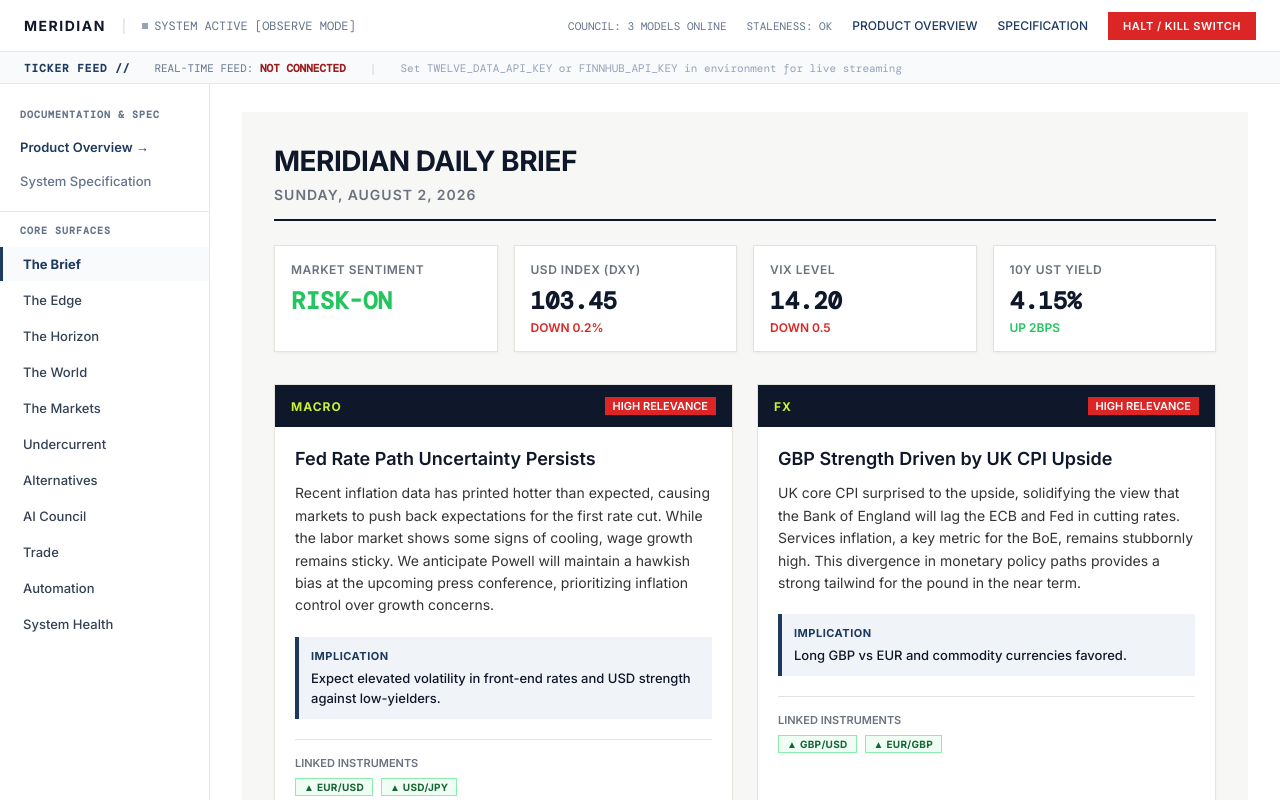
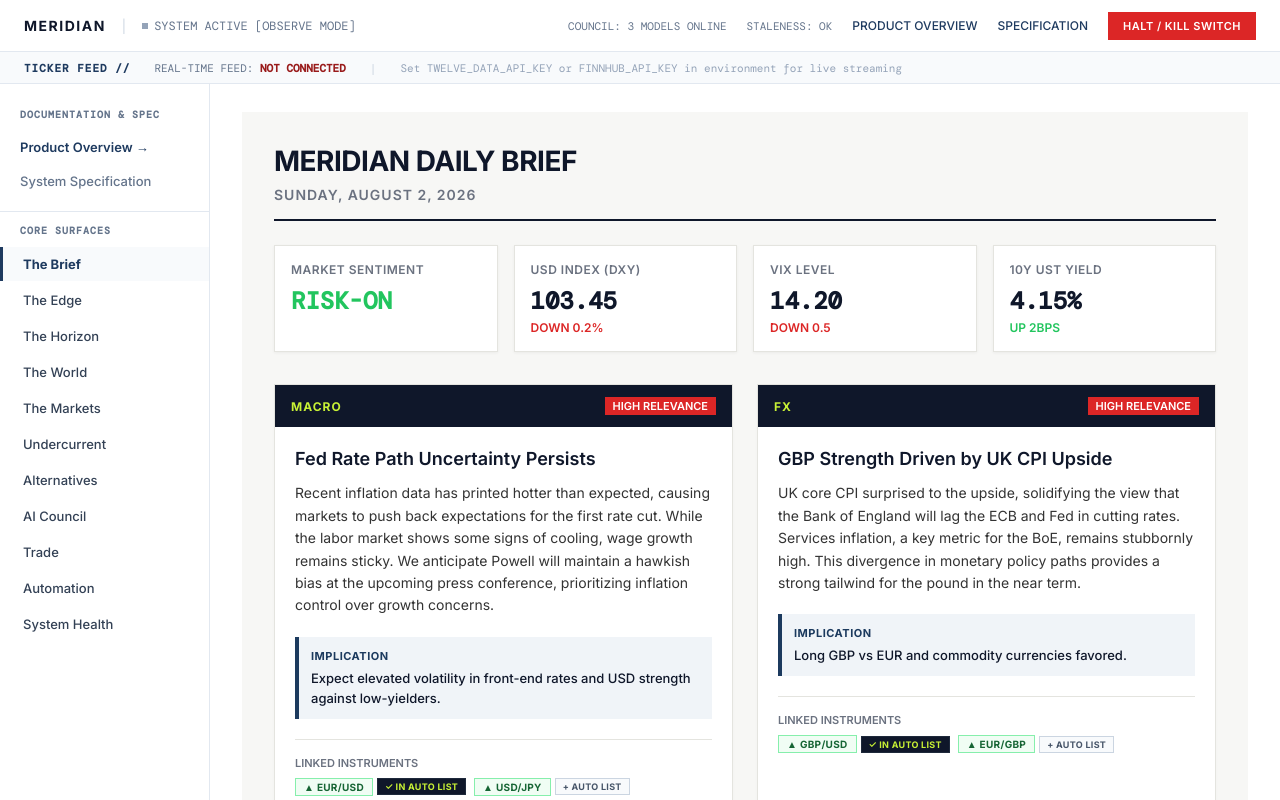
Before and after one commit to PeteCurrey/investmentcentre.ag.v001, a Next.js app in the folder apps/terminal/: page /brief in a window 1280 px wide. Shown: the top 800 px of the page. Built offline with nearby package versions, Linux system fonts and the light colour scheme; a web font is replaced by a local one.

Commit message:
feat: universal +AUTO LIST button across all pages, synced with autotrader engine selected instruments

```diff
--- a/apps/terminal/src/app/(console)/brief/page.tsx
+++ b/apps/terminal/src/app/(console)/brief/page.tsx
@@ -2,6 +2,7 @@
 
 import React from 'react';
 import TradeButton from '../../../components/TradeButton';
+import AutoListButton from '../../../components/AutoListButton';
 import { INSTRUMENT_UNIVERSE } from '../../../lib/instruments';
 
 export default function BriefPage() {
@@ -101,10 +102,15 @@ export default function BriefPage() {
 
               <div style={{ borderTop: '1px solid #E4E4DF', paddingTop: '16px' }}>
                 <span style={{ fontSize: '11px', fontWeight: 600, color: '#6B7280', display: 'block', marginBottom: '8px' }}>LINKED INSTRUMENTS</span>
-                <div style={{ display: 'flex', gap: '8px', flexWrap: 'wrap' }}>
+                <div style={{ display: 'flex', gap: '8px', flexWrap: 'wrap', alignItems: 'center' }}>
                   {brief.instruments.map(symbol => {
                     const inst = INSTRUMENT_UNIVERSE.find(i => i.symbol === symbol);
-                    return inst ? <TradeButton key={symbol} instrument={inst} /> : null;
+                    return inst ? (
+                      <div key={symbol} style={{ display: 'inline-flex', gap: '4px', alignItems: 'center' }}>
+                        <TradeButton instrument={inst} />
+                        <AutoListButton symbol={symbol} />
+                      </div>
+                    ) : null;
                   })}
                 </div>
               </div>
--- a/apps/terminal/src/app/(console)/edge/page.tsx
+++ b/apps/terminal/src/app/(console)/edge/page.tsx
@@ -3,6 +3,7 @@
 import React, { useState, useMemo, useEffect } from 'react';
 import { INSTRUMENT_UNIVERSE, ASSET_CLASS_LABELS, ASSET_CLASS_COLORS } from '../../../lib/instruments';
 import TradeButton from '../../../components/TradeButton';
+import AutoListButton from '../../../components/AutoListButton';
 
 // Mock signal generator
 const generateSignals = () => {
@@ -232,7 +233,10 @@ export default function EdgePage() {
                     </div>
                   </td>
                   <td style={{ padding: '12px 16px', textAlign: 'right' }}>
-                    <TradeButton instrument={{ symbol: signal.symbol, oandaId: signal.oandaId }} />
+                    <div style={{ display: 'inline-flex', gap: '6px', alignItems: 'center' }}>
+                      <AutoListButton symbol={signal.symbol} />
+                      <TradeButton instrument={{ symbol: signal.symbol, oandaId: signal.oandaId }} />
+                    </div>
                   </td>
                 </tr>
               ))}
--- a/apps/terminal/src/app/(console)/markets/page.tsx
+++ b/apps/terminal/src/app/(console)/markets/page.tsx
@@ -10,6 +10,7 @@ import {
   Instrument
 } from '../../../lib/instruments';
 import TradeButton from '../../../components/TradeButton';
+import AutoListButton from '../../../components/AutoListButton';
 
 type PriceData = {
   price: string;
@@ -347,7 +348,8 @@ export default function MarketsPage() {
                           {renderChange(priceData.change)}
                         </td>
                         <td style={{ padding: '16px', textAlign: 'right', width: '20%' }}>
-                          <div style={{ display: 'flex', gap: '8px', justifyContent: 'flex-end' }}>
+                          <div style={{ display: 'flex', gap: '8px', justifyContent: 'flex-end', alignItems: 'center' }}>
+                            <AutoListButton symbol={inst.symbol} />
                             <TradeButton
                               instrument={inst}
                               direction="SELL"
--- a/apps/terminal/src/app/(console)/undercurrent/page.tsx
+++ b/apps/terminal/src/app/(console)/undercurrent/page.tsx
@@ -2,6 +2,7 @@
 
 import React from 'react';
 import TradeButton from '../../../components/TradeButton';
+import AutoListButton from '../../../components/AutoListButton';
 import { INSTRUMENT_UNIVERSE } from '../../../lib/instruments';
 
 export default function UndercurrentPage() {
@@ -135,7 +136,10 @@ export default function UndercurrentPage() {
                   <td style={{ padding: '12px 16px', fontFamily: '"DM Mono", monospace' }}>{row.cot > 0 ? '+' : ''}{row.cot.toLocaleString()}</td>
                   <td style={{ padding: '12px 16px', fontWeight: 700, fontSize: '12px', color: row.signal.includes('BUY') ? '#22C55E' : row.signal.includes('SELL') ? '#DC2626' : '#6B7280' }}>{row.signal}</td>
                   <td style={{ padding: '12px 16px' }}>
-                    <TradeButton instrument={{ symbol: row.symbol, oandaId: row.oandaId }} />
+                    <div style={{ display: 'inline-flex', gap: '6px', alignItems: 'center' }}>
+                      <AutoListButton symbol={row.symbol} />
+                      <TradeButton instrument={{ symbol: row.symbol, oandaId: row.oandaId }} />
+                    </div>
                   </td>
                 </tr>
               ))}
--- /dev/null
+++ b/apps/terminal/src/components/AutoListButton.tsx
@@ -0,0 +1,124 @@
+'use client';
+
+import React, { useState, useEffect } from 'react';
+
+interface AutoListButtonProps {
+  symbol: string;
+  size?: 'sm' | 'md';
+}
+
+const STORAGE_KEY = 'meridian_auto_trading_list';
+const DEFAULT_LIST = ['GBP/USD', 'EUR/USD', 'XAU/USD'];
+
+export function getStoredAutoList(): string[] {
+  if (typeof window === 'undefined') return DEFAULT_LIST;
+  try {
+    const raw = localStorage.getItem(STORAGE_KEY);
+    if (!raw) return DEFAULT_LIST;
+    const parsed = JSON.parse(raw);
+    return Array.isArray(parsed) ? parsed : DEFAULT_LIST;
+  } catch {
+    return DEFAULT_LIST;
+  }
+}
+
+export function setStoredAutoList(list: string[]) {
+  if (typeof window === 'undefined') return;
+  try {
+    localStorage.setItem(STORAGE_KEY, JSON.stringify(list));
+    window.dispatchEvent(new CustomEvent('meridian_autolist_changed', { detail: list }));
+    // Sync with backend autotrader engine
+    fetch('/api/autotrader', {
+      method: 'POST',
+      headers: { 'Content-Type': 'application/json' },
+      body: JSON.stringify({ selectedInstruments: list })
+    }).catch(() => {});
+  } catch {}
+}
+
+export default function AutoListButton({ symbol, size = 'sm' }: AutoListButtonProps) {
+  const [inList, setInList] = useState(false);
+  const [loading, setLoading] = useState(false);
+
+  useEffect(() => {
+    const updateState = () => {
+      const list = getStoredAutoList();
+      setInList(list.includes(symbol));
+    };
+
+    updateState();
+
+    const handleCustomEvent = (e: Event) => {
+      const detail = (e as CustomEvent).detail;
+      if (Array.isArray(detail)) {
+        setInList(detail.includes(symbol));
+      } else {
+        updateState();
+      }
+    };
+
+    window.addEventListener('meridian_autolist_changed', handleCustomEvent);
+    window.addEventListener('storage', updateState);
+    return () => {
+      window.removeEventListener('meridian_autolist_changed', handleCustomEvent);
+      window.removeEventListener('storage', updateState);
+    };
+  }, [symbol]);
+
+  const handleToggle = async (e: React.MouseEvent) => {
+    e.stopPropagation();
+    setLoading(true);
+    const currentList = getStoredAutoList();
+    let nextList: string[];
+    if (currentList.includes(symbol)) {
+      nextList = currentList.filter(s => s !== symbol);
+    } else {
+      nextList = [...currentList, symbol];
+    }
+
+    setStoredAutoList(nextList);
+    setInList(nextList.includes(symbol));
+    setLoading(false);
+  };
+
+  const isSmall = size === 'sm';
+
+  return (
+    <button
+      onClick={handleToggle}
+      disabled={loading}
+      title={inList ? `Remove ${symbol} from Auto-Trading List` : `Add ${symbol} to Auto-Trading List`}
+      style={{
+        display: 'inline-flex',
+        alignItems: 'center',
+        gap: '4px',
+        padding: isSmall ? '2px 7px' : '4px 10px',
+        fontSize: isSmall ? '9px' : '11px',
+        fontWeight: 700,
+        cursor: 'pointer',
+        border: `1px solid ${inList ? '#1E293B' : '#CBD5E1'}`,
+        backgroundColor: inList ? '#0F172A' : '#F8FAFC',
+        color: inList ? '#C8F135' : '#475569',
+        borderRadius: '3px',
+        transition: 'all 0.15s',
+        whiteSpace: 'nowrap',
+        letterSpacing: '0.3px',
+        fontFamily: 'inherit',
+      }}
+      onMouseEnter={e => {
+        if (!inList) {
+          (e.currentTarget as HTMLButtonElement).style.backgroundColor = '#E2E8F0';
+          (e.currentTarget as HTMLButtonElement).style.color = '#0F172A';
+        }
+      }}
+      onMouseLeave={e => {
+        if (!inList) {
+          (e.currentTarget as HTMLButtonElement).style.backgroundColor = '#F8FAFC';
+          (e.currentTarget as HTMLButtonElement).style.color = '#475569';
+        }
+      }}
+    >
+      {inList ? '✓ IN AUTO LIST' : '+ AUTO LIST'}
+    </button>
+  );
+}
```
Also changed, not shown: apps/terminal/src/app/(console)/alternatives/page.tsx (+9 -2 lines), apps/terminal/src/app/(console)/horizon/page.tsx (+11 -4 lines), apps/terminal/src/app/(console)/trade/page.tsx (+21 -9 lines), apps/terminal/src/app/(console)/world/page.tsx (+8 -2 lines).
